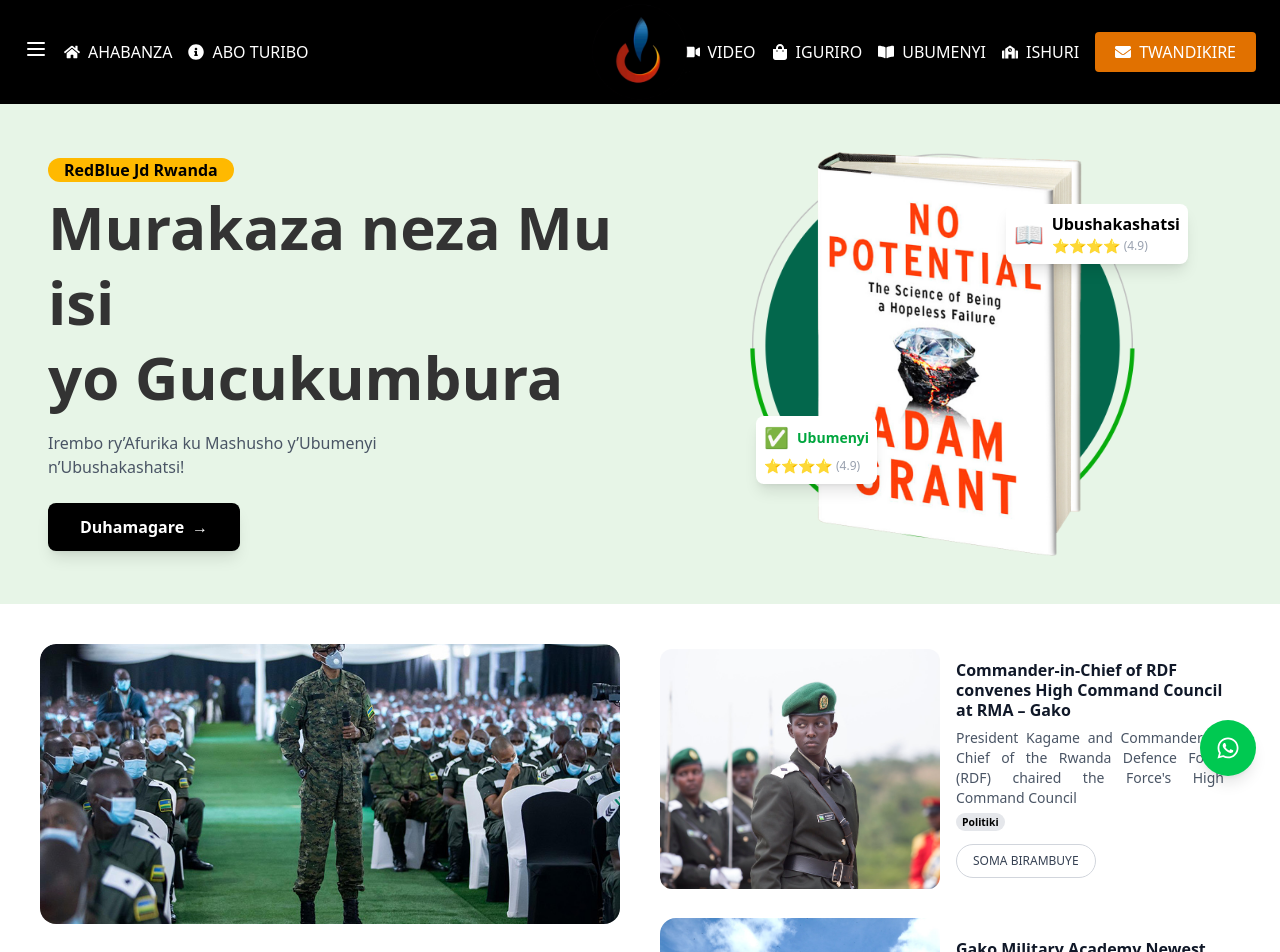
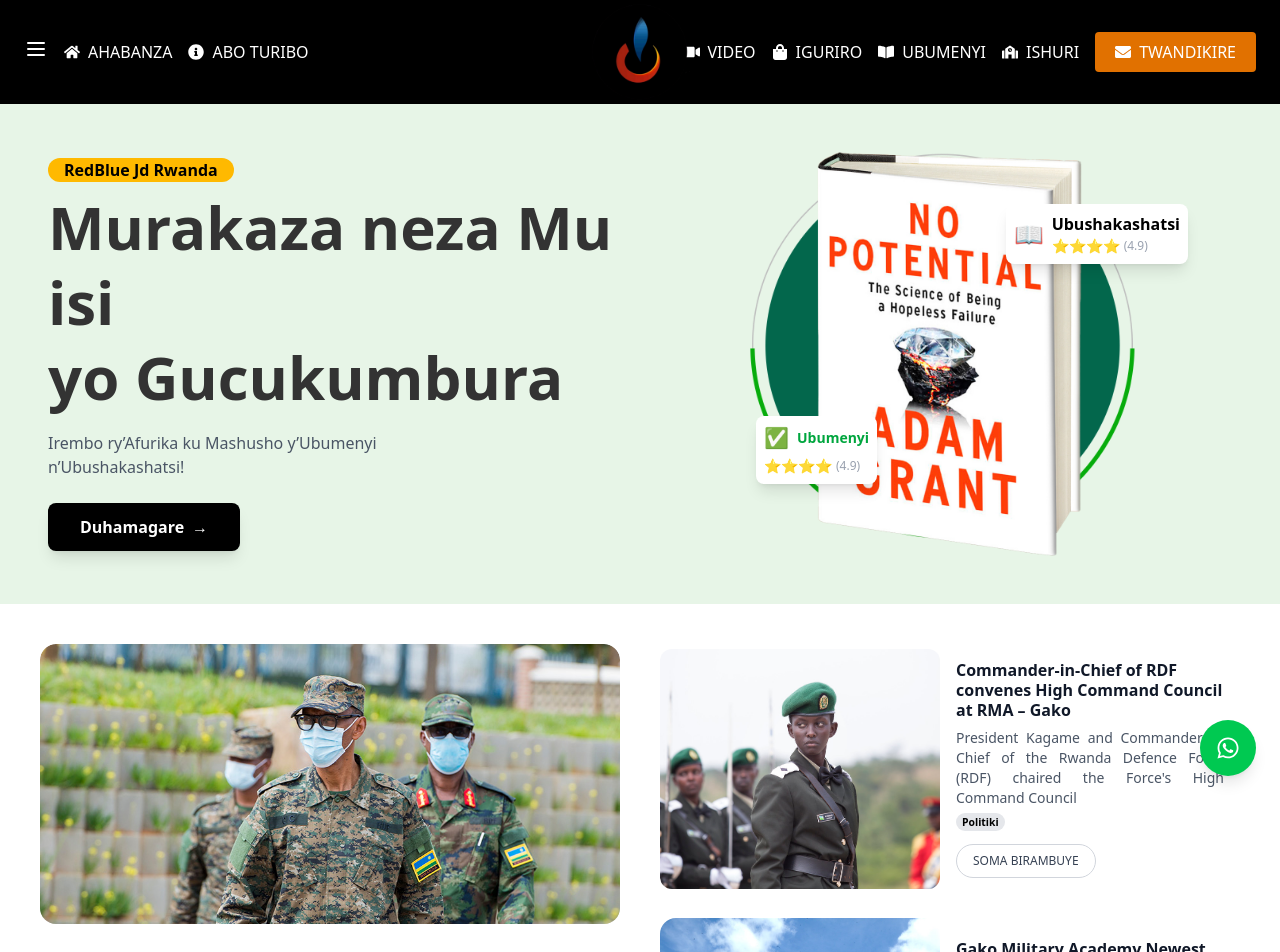
Before and after one commit to David-jano/red-blue-jd-website, a Next.js app: page / in a window 1280 px wide. Shown: the top 952 px of the page. Built offline with nearby package versions, Linux system fonts and the light colour scheme.

Commit message:
updated news

```diff
--- a/app/componets/SmallCardsSection.tsx
+++ b/app/componets/SmallCardsSection.tsx
@@ -4,7 +4,7 @@ import React from "react";
 import Image from "next/image";
 
 const largeCard = {
-  img: "/111.jpg",
+  img: "/president.jpg",
   title: "H.E Paul Kagame Yasuye ingabo ziri i Gako",
   description:
     "To provide internationally recognised professional training courses and educational programmes informed by applied research to equip military.",
```
Also changed, not shown: public/president.jpg (added).
